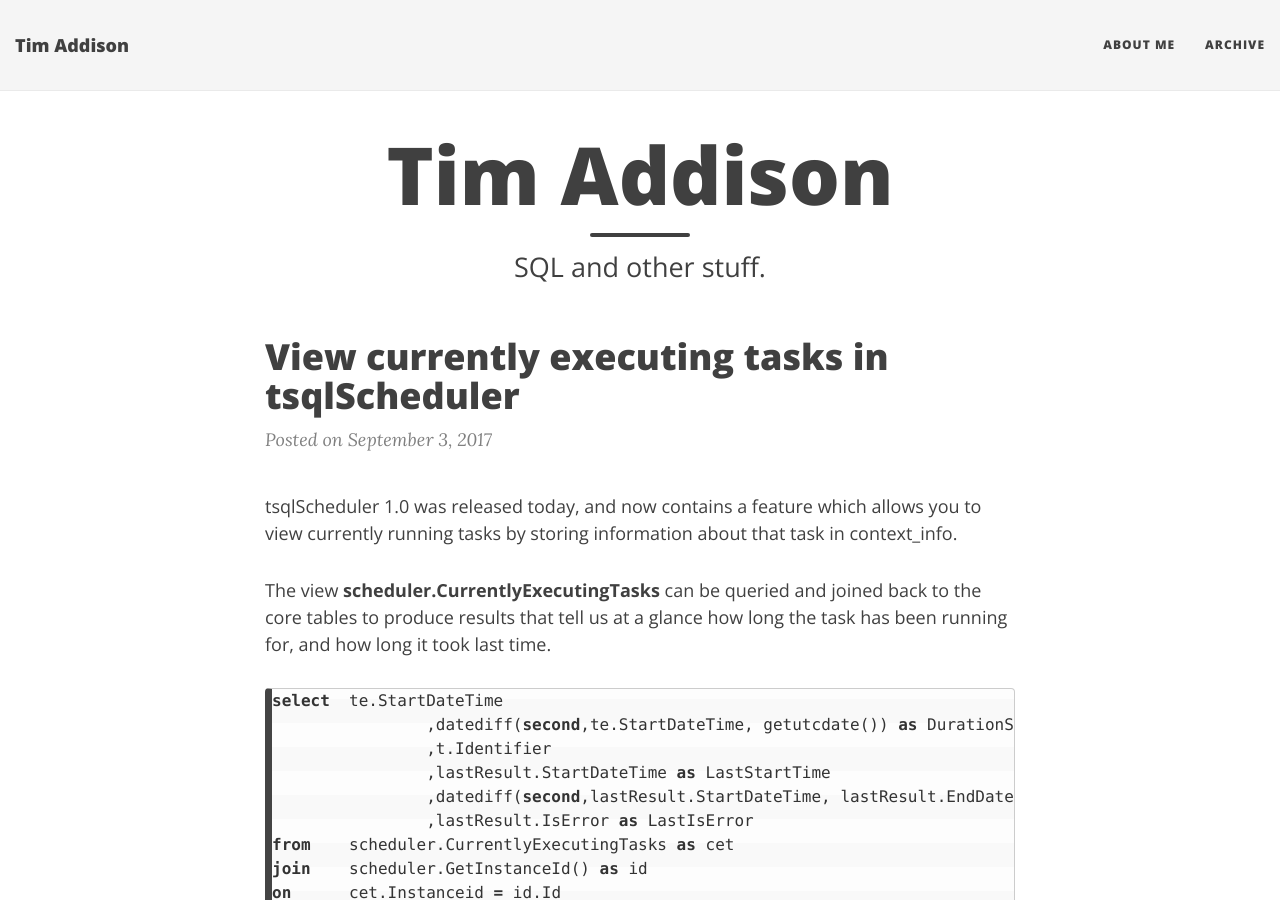
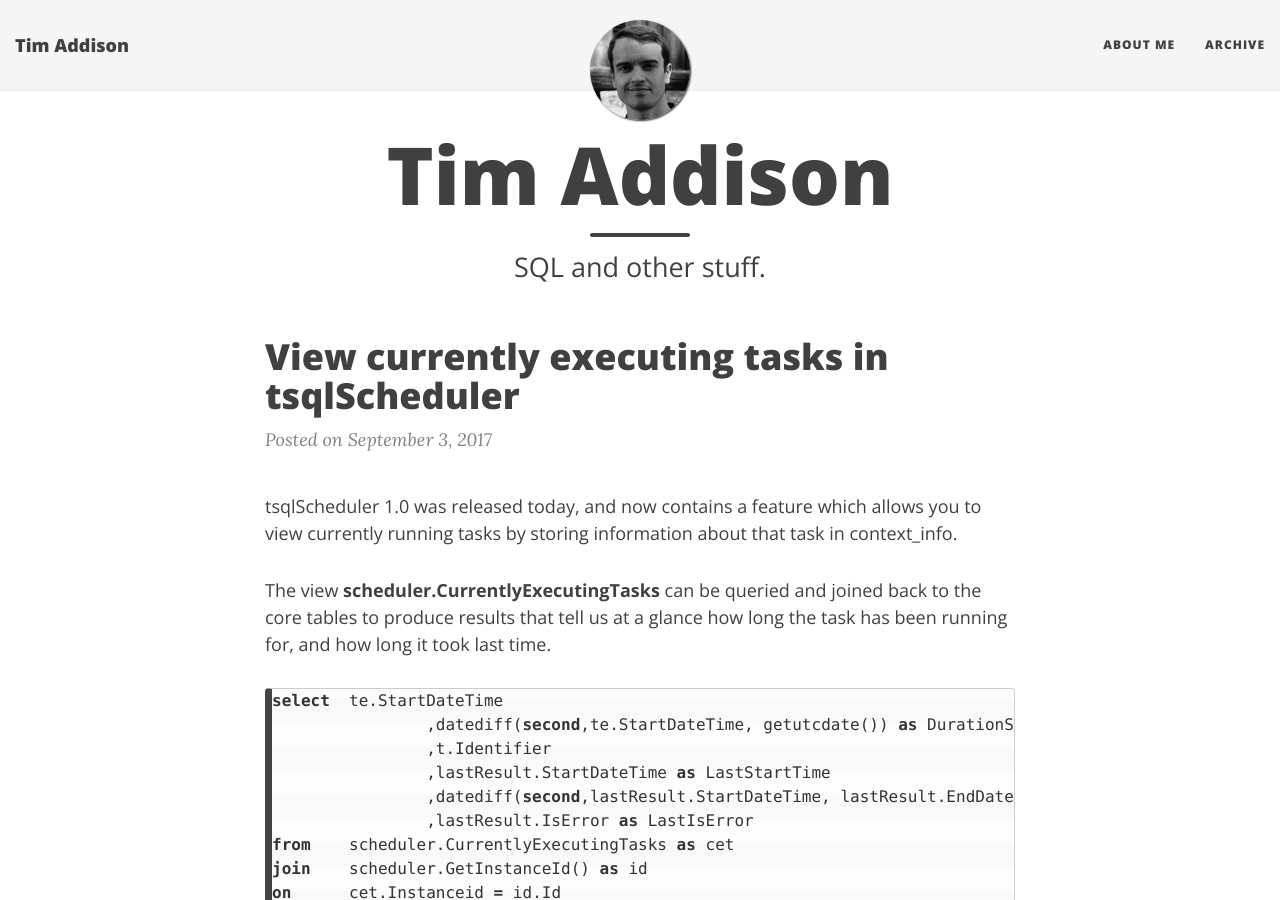
Before and after one commit to taddison/tjaddison.com, a Jekyll site: the page built from index.html, in a window 1280 px wide and 900 px high. Built offline with Jekyll 4.4.1, drawn with Linux system fonts in a browser that asks for light colours; nearby versions of some CDN libraries; the list of posts is cut into pages by our own code.

Commit message:
Add head

```diff
--- a/_config.yml
+++ b/_config.yml
@@ -28,7 +28,7 @@ navbar-links:
 
 # Image to show in the navigation bar - image must be a square (width = height)
 # Remove this parameter if you don't want an image in the navbar
-#avatar: "/img/avatar-icon.png"
+avatar: "/assets/site/head-small.jpg"
 
 # If you want to have an image logo in the top-left corner instead of the title text,
 # then specify the following parameter
```
Also changed, not shown: assets/site/head-small.jpg (added).
